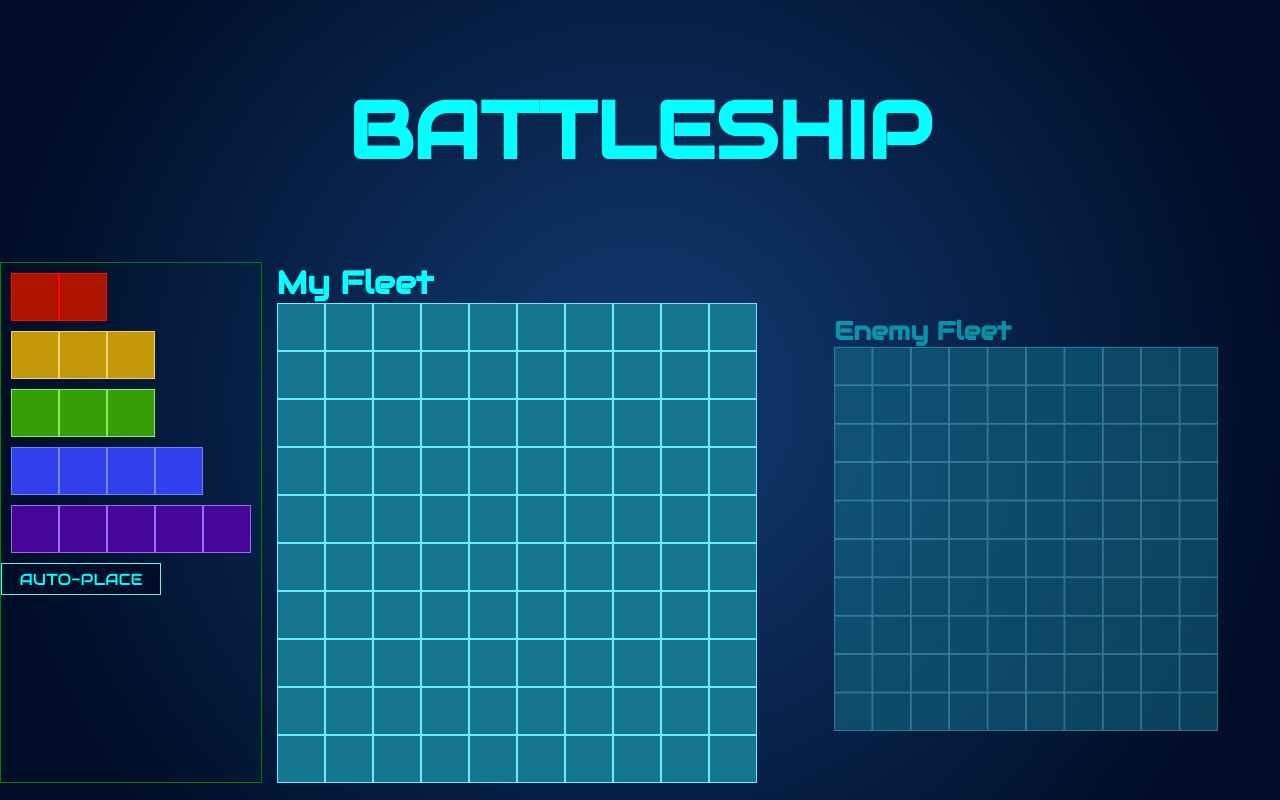
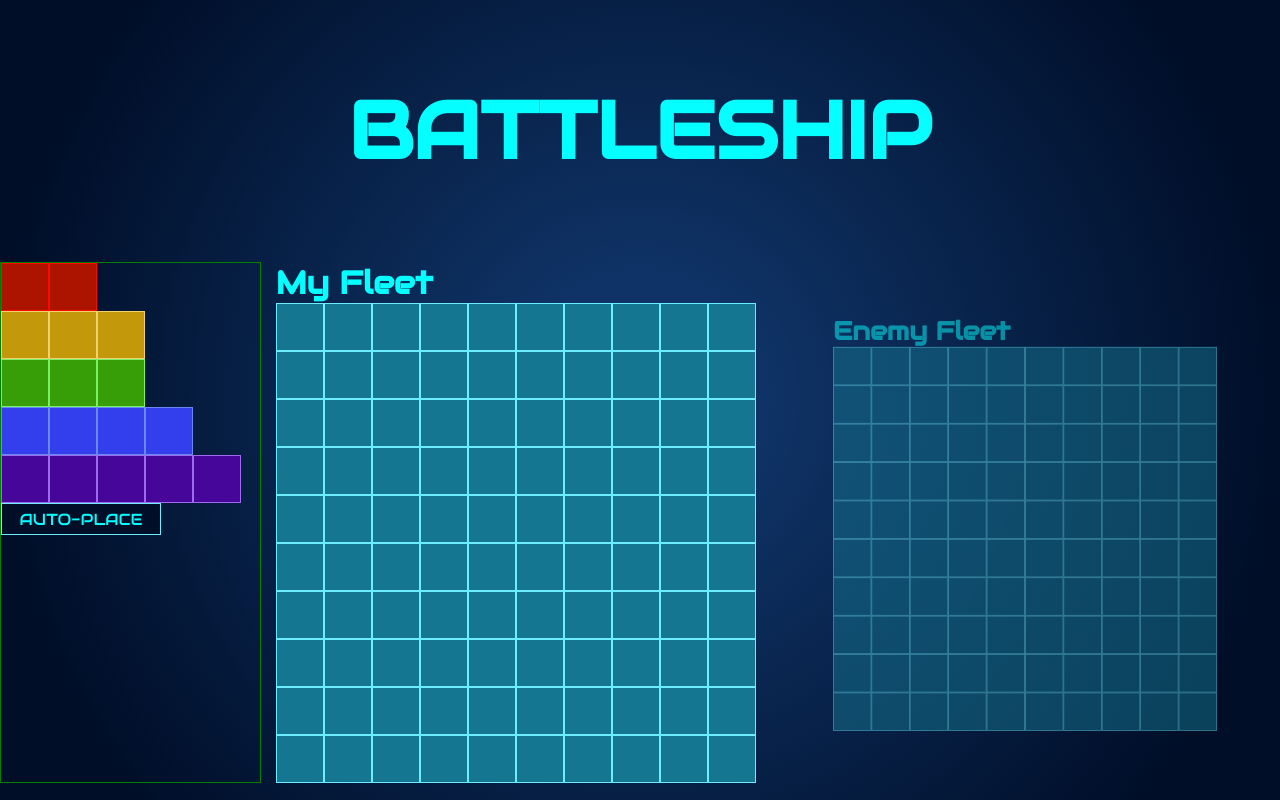
Before and after one commit to JCarlosLucio/battleship, a website built with webpack: page src/public/template.html in a window 1280 px wide. Built offline with nearby package versions, Linux system fonts and the light colour scheme.

Commit message:
Refactor ships styles

```diff
--- a/src/styles/_content.scss
+++ b/src/styles/_content.scss
@@ -7,50 +7,34 @@
   border: 1px solid green;
 }
 
-.ship div {
+.ship {
+  display: flex;
+  width: min-content;
+  & div {
     height: $cell-size;
     width: $cell-size;
   }
+}
 
-.destroyer-container {
-  margin: 10px;
-  display: flex;
-  & div {
+.destroyer {
   background-color: rgb(173, 20, 0);
   border: 1px solid rgb(255, 8, 0);
 }
-}
-.submarine-container {
-  margin: 10px;
-  display: flex;
-  & div {
+.submarine {
   background-color: rgb(196, 152, 11);
   border: 1px solid rgb(240, 209, 106);
 }
-}
-.cruiser-container {
-  margin: 10px;
-  display: flex;
-  & div {
+.cruiser {
   background-color: rgb(55, 158, 7);
   border: 1px solid rgb(122, 240, 106);
 }
-}
-.battleship-container {
-  margin: 10px;
-  display: flex;
-  & div {
+.battleship {
   background-color: rgb(51, 63, 236);
   border: 1px solid rgb(106, 137, 240);
 }
-}
-.carrier-container {
-  margin: 10px;
-  display: flex;
-  & div {
+.carrier {
   background-color: rgb(70, 6, 153);
   border: 1px solid rgb(157, 106, 240);
-  }
 }
 
 .gameboards-container {
```
Lines whose indentation alone changed are shown as unchanged.
